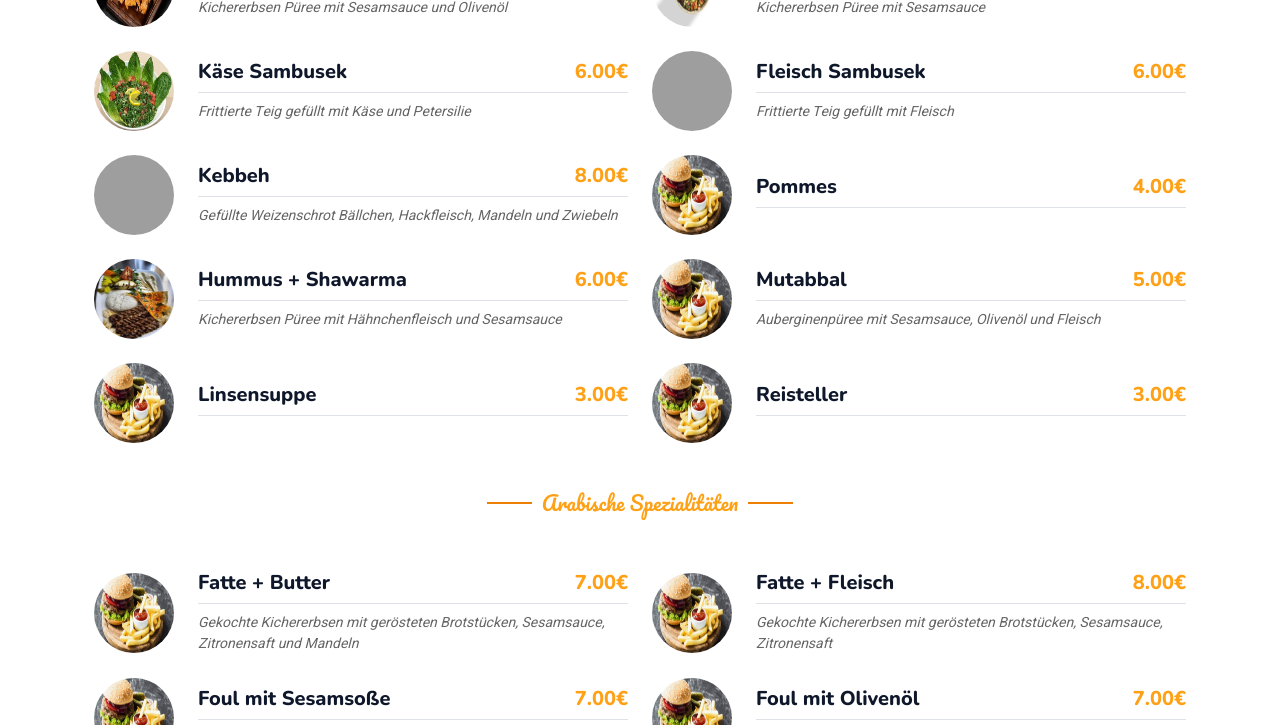
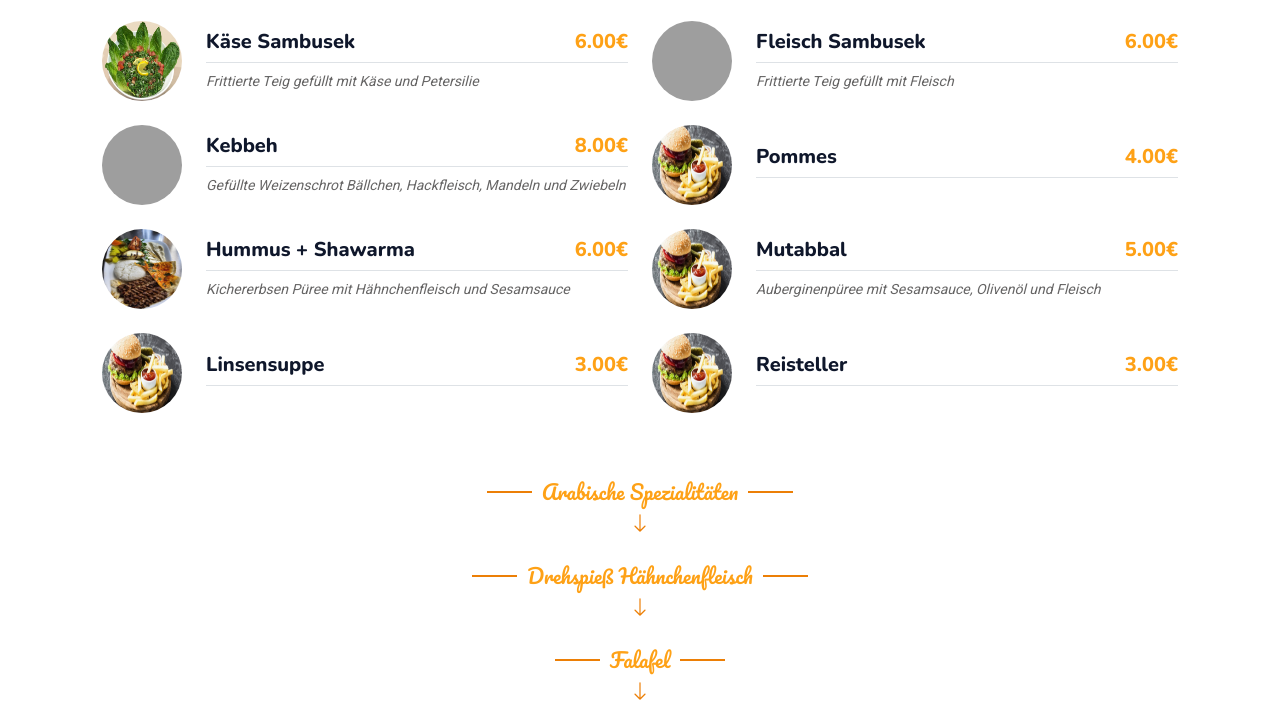
Before and after one commit to alaamhna3354/Damaskus-Restaurant, a plain HTML site: page index.html in a window 1280 px wide. Shown: the part 839-1564 px from the top of the page. Drawn offline with nearby package versions, Linux system fonts and the light colour scheme; grey boxes are pictures that could not be loaded.

Commit message:
edit menu fot collabsable category

```diff
--- a/css/style.css
+++ b/css/style.css
@@ -149,11 +149,41 @@ html,body{
 .section-title.text-end::after {
     display: none;
 }
-.para-title{
-  text-align: center;
-  font-size: 14px;
-  font-weight: 600;
-  color: #fea116;
+.accordion-item{
+  background-color: transparent;
+  border: none;
+  margin-bottom: 50px;
+}
+.accordion-item button{
+  display: block;
+  margin: 0 auto;
+  background-color: transparent !important;
+  border: none;
+  position: relative;
+}
+.accordion-item button::after{
+  content: '\f128';
+  position: absolute;
+  left: 50%;
+  transform: translateX(-50%);
+  bottom: -20px;
+  color: var(--primary);
+  display: inline-block;
+  font-family: bootstrap-icons !important;
+  font-style: normal;
+  font-weight: normal !important;
+  font-variant: normal;
+  text-transform: none;
+  line-height: 1;
+  vertical-align: -.125em;
+  font-size: 20px;
+  transition: 1s;
+}
+.accordion-item button[aria-expanded=true]::after{
+  opacity: 0;
+}
+.accordion-collapse{
+  transition: 1s !important;
 }
 /*** Footer ***/
 .footer .btn.btn-social {
--- a/index.html
+++ b/index.html
@@ -60,15 +60,15 @@
         </div>
         <!-- Navbar & Hero End -->
 
-
         <!-- Menu Start -->
 
-        <div class="container-xxl py-5">
-            <div class="container mb-5" id="menu-container"></div>
+        <div class="container py-5">
+            <div class="accordion" id="accordionMenu">
+            </div>
         </div>
         <!-- Menu End -->
         <!-- Footer Start -->
-        <div class="container-fluid bg-dark text-light footer pt-5 mt-5 wow fadeIn" data-wow-delay="0.1s">
+        <div class="container-fluid bg-dark text-light footer pt-5 mt-5">
             <div class="container py-5">
                 <div class="row g-5">
                     <div class="col-lg-6 col-md-6">
--- a/js/main.js
+++ b/js/main.js
@@ -148,20 +148,33 @@ const menus = [
     },
 ];
 
-const menuContainer = document.getElementById('menu-container');
+const menuContainer = document.getElementById('accordionMenu');
 
-menus.forEach(menu => {
+menus.forEach((menu,index) => {
+    console.log(index);
+    console.log(menu);
     const section = document.createElement('div');
-    section.className = "container mb-5";
+    section.className = "accordion-item";
 
     const titleDiv = document.createElement('div');
     titleDiv.className = "d-flex justify-content-center mb-5";
+    const button = document.createElement('button');
+    button.setAttribute("type", "button");
+    button.setAttribute("data-bs-toggle", "collapse");
+    button.setAttribute("data-bs-target", `#collapse${index}`);
+    if(index == 0){
+        button.setAttribute("aria-expanded", "true");
+    }
+    else{
+        button.setAttribute("aria-expanded", "false");
+    }
+    button.setAttribute("aria-controls", `collapse${index}`);
     const title = document.createElement('h5');
     title.className = "section-title ff-secondary text-center text-primary fw-normal";
     title.textContent = menu.category;
-    titleDiv.appendChild(title);
-    section.appendChild(titleDiv);
-
+    titleDiv.appendChild(button);
+    button.appendChild(title);
+    section.appendChild(button);
     const row = document.createElement('div');
     row.className = "row g-4";
 
@@ -195,7 +208,20 @@ menus.forEach(menu => {
         col.appendChild(itemDiv);
         row.appendChild(col);
     });
+    const bodyMenu = document.createElement('div');
+    if(index == 0){
+        bodyMenu.className = "accordion-collapse collapse show";
+    }
+    else{
+        bodyMenu.className = "accordion-collapse collapse";
+    }
+    bodyMenu.setAttribute("id", `collapse${index}`);
+    bodyMenu.setAttribute("data-bs-parent", `#accordionMenu`);
+    const bodyAccordion = document.createElement('div');
+    bodyAccordion.className = "accordion-body";
 
-    section.appendChild(row);
+    bodyMenu.appendChild(bodyAccordion);
+    bodyAccordion.appendChild(row);
+    section.appendChild(bodyMenu);
     menuContainer.appendChild(section);
 });
```
